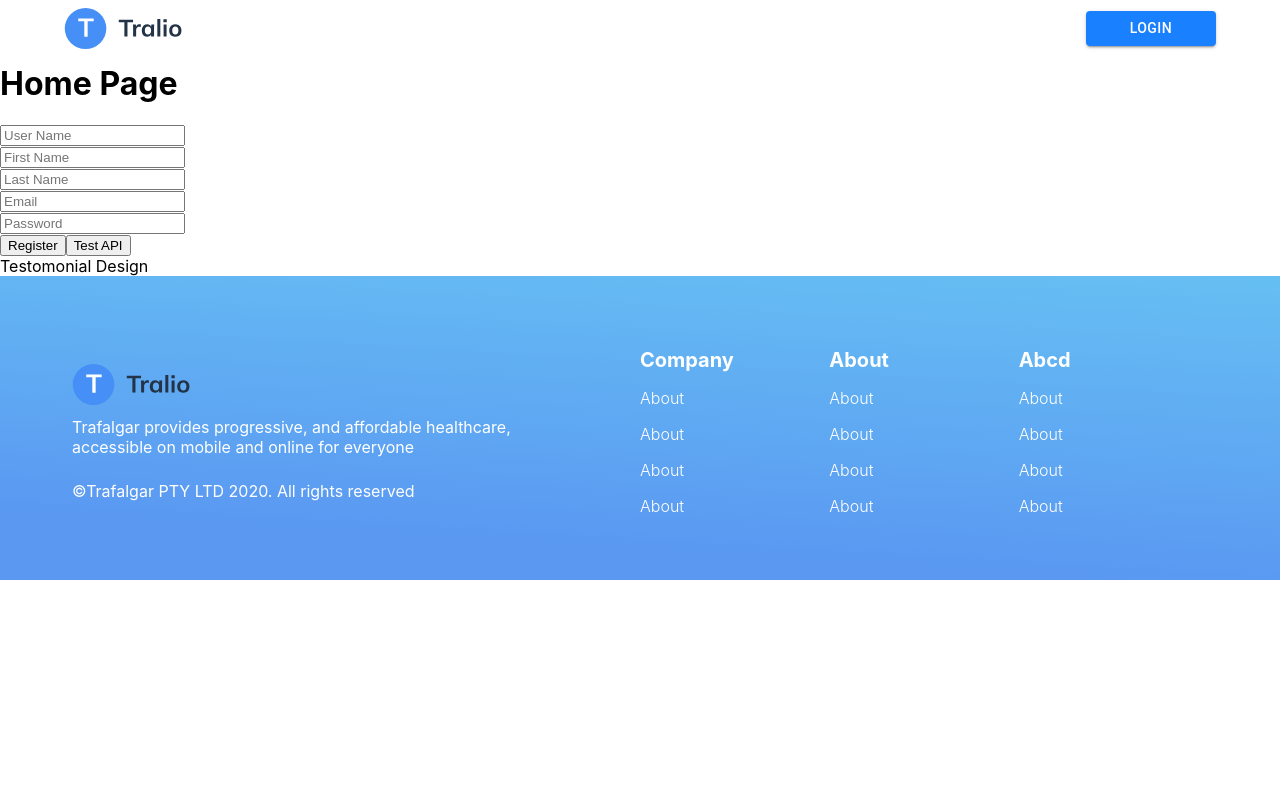
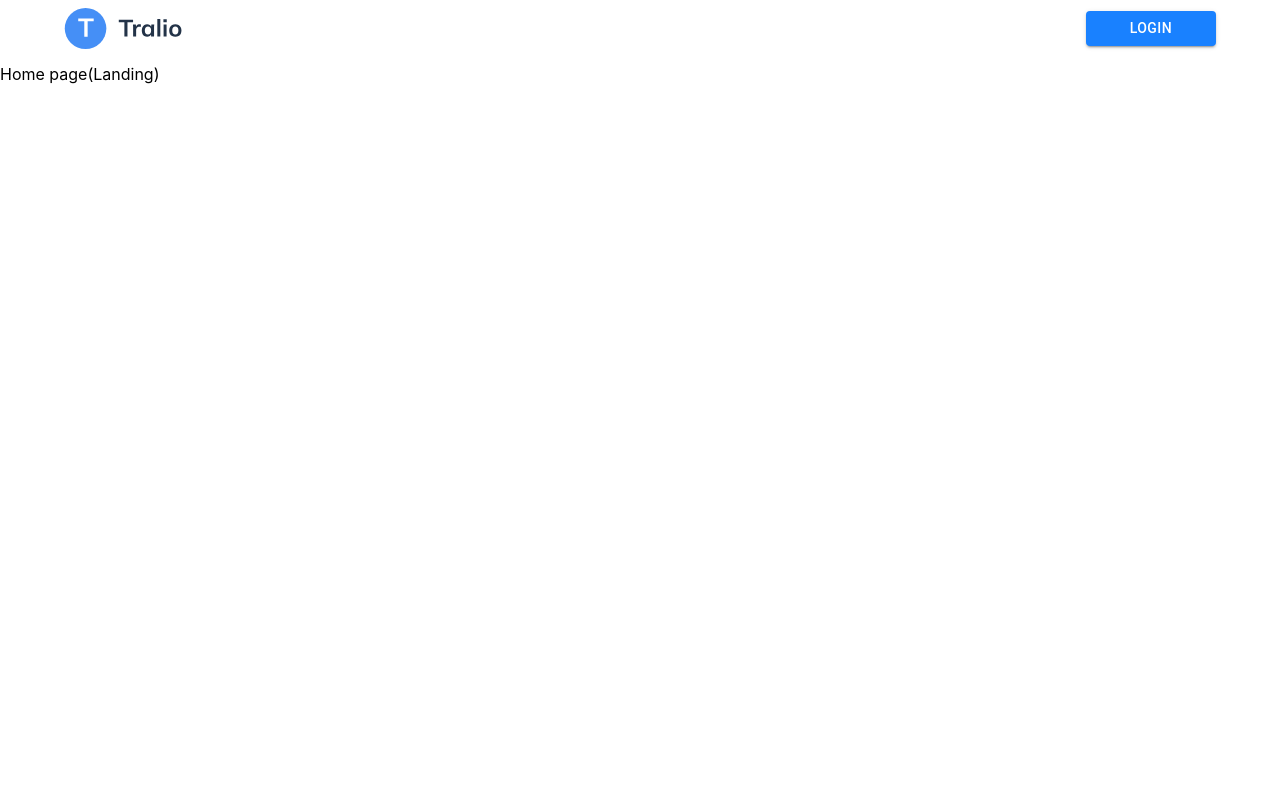
Before and after one commit to iot-lab-kiit/tralio-frontend, a Next.js app: page / in a window 1280 px wide. Shown: the top 800 px of the page. Built offline with nearby package versions, Linux system fonts and the light colour scheme.

Commit message:
refined code for signup

```diff
--- a/container/Home/HomePage.jsx
+++ b/container/Home/HomePage.jsx
@@ -1,110 +1,14 @@
 import styles from "./HomePage.module.css";
-import { test, registerUser } from "../../TralioAPI/tralio";
-import { useState } from "react";
-import registerForm from "../../TralioAPI/registerForm";
-import Testomonial from "../../components/Testimonial/Testimonial";
+import Box from "@mui/material/Box";
 
-//Material UI
-import Box from "@mui/material/Box";
-import Typography from "@mui/material/Typography";
-import Modal from "@mui/material/Modal";
-
-const style = {
-  position: "absolute",
-  top: "50%",
-  left: "50%",
-  transform: "translate(-50%, -50%)",
-  width: 400,
-  bgcolor: "background.paper",
-  border: "2px solid #000",
-  boxShadow: 24,
-  p: 4,
-};
-
-function HomePage() {
-  const [user, setUser] = useState({});
-  const [registrationModal, setRegistrationModal] = useState(false);
-  const [modalHeading, setModalHeading] = useState("");
-  const [modalMessage, setModalMessage] = useState("");
-
-  const handleSomeAPIOperation = async () => {
-    const response = await test();
-    console.log(response);
-    return response;
-  };
-
-  const handleUserInfo = (e) => {
-    const { name, value } = e.target;
-    setUser({
-      ...user,
-      [name]: value,
-    });
-  };
-
-  const handleRegistrationModal = () => {
-    setRegistrationModal(false);
-  };
-
-  const generateSignUpForm = (input) => {
-    return (
-      <div className={styles.form} key={input.name}>
-        <input
-          type={input.type}
-          name={input.name}
-          placeholder={input.placeholder}
-          value={input.value}
-          onChange={handleUserInfo}
-        />
-      </div>
-    );
-  };
-
-  const handleRegistration = async () => {
-    const response = await registerUser(user);
-
-    // Checking if the response is an error
-    if (response.status >= 200 && response.status < 300) {
-      const newUser = await response.json();
-      console.log("USER ", newUser);
-      setRegistrationModal(true);
-      setModalHeading(response.statusText);
-      setModalMessage("User Successfully Registered");
-      // Further actions you want to perform after successful registration
-    } else {
-      const resError = await response.json();
-      setRegistrationModal(true);
-      setModalHeading(response.statusText);
-      setModalMessage(resError.error.message);
-    }
-  };
-
-
+const HomePage = () => {
   return (
-    <div>
-      <h1>Home Page</h1>
-
-      {registerForm.map(generateSignUpForm)}
-
-      <button onClick={handleRegistration}>Register</button>
-
-      <button onClick={handleSomeAPIOperation}>Test API</button>
-      <Testomonial />
-      <Modal
-        open={registrationModal}
-        onClose={handleRegistrationModal}
-        aria-labelledby="modal-modal-title"
-        aria-describedby="modal-modal-description"
-      >
-        <Box sx={style}>
-          <Typography id="modal-modal-title" variant="h6" component="h2">
-            {modalHeading}
-          </Typography>
-          <Typography id="modal-modal-description" sx={{ mt: 2 }}>
-            {modalMessage}
-          </Typography>
+      <>
+        <Box>
+          Home page(Landing)
         </Box>
-      </Modal>
-    </div>
+        <Box mt={100}/>
+      </>
   );
 }
 
--- a/container/SignUp/SignUp.jsx
+++ b/container/SignUp/SignUp.jsx
@@ -30,11 +30,28 @@ export default function SignUp({ setCurrentStage }) {
         });
     };
 
+    const handleGenderChange = (event) => {
+        const {name, value} = event.target;
+        setUser({
+            ...user,
+            [name]:value
+        })
+    };
+
+
+    const handleDate = (newDate) => {
+        setUser({
+            ...user,
+            userDOB: newDate
+        })
+    };
+
     const handleRegistration = async () => {
 
-        const response = await registerUser(user);
+        console.log(user)
 
         if(validate(user)) {
+            const response = await registerUser(user);
             // Checking if the response is an error
             if (response.status >= 200 && response.status < 300) {
                 const newUser = await response.json();
@@ -67,22 +84,6 @@ export default function SignUp({ setCurrentStage }) {
             </>
         )
     }
-
-    const handleGenderChange = (event) => {
-        const {name, value} = event.target;
-        setUser({
-          ...user,
-          [name]:value
-        })
-    };
-
-
-    const handleDate = (newDate) => {
-        setUser({
-            ...user,
-            userDOB: newDate
-        })
-    };
 
     return (
         <>
@@ -118,7 +119,6 @@ export default function SignUp({ setCurrentStage }) {
                             />
                         </LocalizationProvider>
                     </Box>
-
                     <Box mt={3} />
                     <Button onClick={handleRegistration} variant={'contained'} sx={{width: '100%'}}>
                         Sign Up
```
